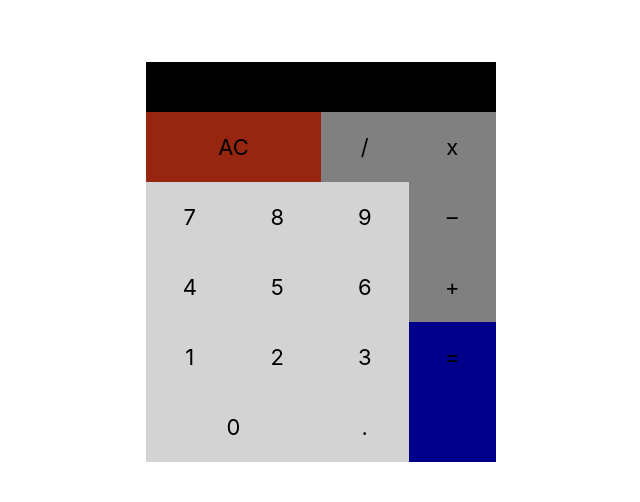
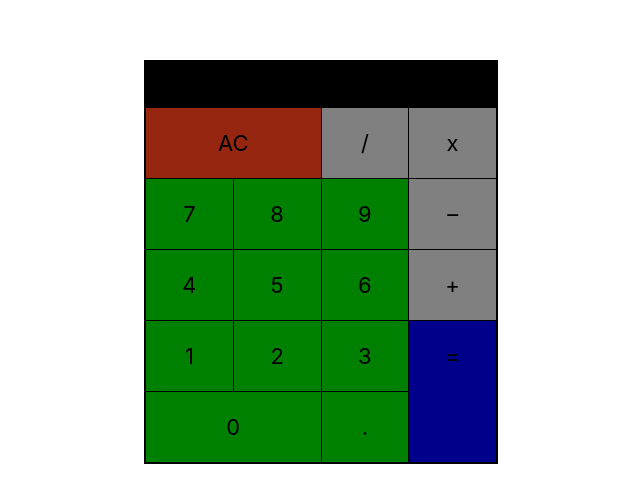
Before and after one commit to sergeialimov/react.calculator, a React (Create React App) app: page / in a window 1280 px wide. Shown: the part 138-640 px from the top of the page, without its empty margins (319-959 px from the left). Built offline with nearby package versions, Linux system fonts and the light colour scheme.

Commit message:
fix borders

```diff
--- a/src/App.css
+++ b/src/App.css
@@ -12,9 +12,12 @@
   display: grid;
   grid-template-rows: 1fr 1fr 1fr 1fr 1fr 1fr;
   grid-template-columns: 1fr 1fr 1fr 1fr;
-  /* grid-row-gap: 1px; */
+  grid-row-gap: 1px;
+  grid-column-gap: 1px;
   font-size: 22px;
-  background-color: lightgray;
+  background-color: black;
+  /* background-color: lightgray; */
+  border: 2px solid black;
 }
 
 #display {
@@ -54,3 +57,7 @@
 #zero {
   grid-area: 6 / 1 / span 1 / span 2;
 }
+
+.numbers {
+  background-color: green;
+}
--- a/src/App.js
+++ b/src/App.js
@@ -13,20 +13,20 @@ class App extends Component {
           </div>
           <div id="divide"><p>/</p></div>
           <div id="multiply"><p>x</p></div>
-          <div id="7"><p>7</p></div>
-          <div id="8"><p>8</p></div>
-          <div id="9"><p>9</p></div>
+          <div id="7" className="numbers"><p>7</p></div>
+          <div id="8" className="numbers"><p>8</p></div>
+          <div id="9" className="numbers"><p>9</p></div>
           <div id="minus"><p>–</p></div>
-          <div id="4"><p>4</p></div>
-          <div id="5"><p>5</p></div>
-          <div id="6"><p>6</p></div>
+          <div id="4" className="numbers"><p>4</p></div>
+          <div id="5" className="numbers"><p>5</p></div>
+          <div id="6" className="numbers"><p>6</p></div>
           <div id="plus"><p>+</p></div>
-          <div id="1"><p>1</p></div>
-          <div id="2"><p>2</p></div>
-          <div id="3"><p>3</p></div>
+          <div id="1" className="numbers"><p>1</p></div>
+          <div id="2" className="numbers"><p>2</p></div>
+          <div id="3" className="numbers"><p>3</p></div>
           <div id="equals"><p>=</p></div>
-          <div id="zero"><p>0</p></div>
-          <div id="dot"><p>.</p></div>
+          <div id="zero" className="numbers"><p>0</p></div>
+          <div id="dot" className="numbers"><p>.</p></div>
         </div>
       </div>
     );
```
